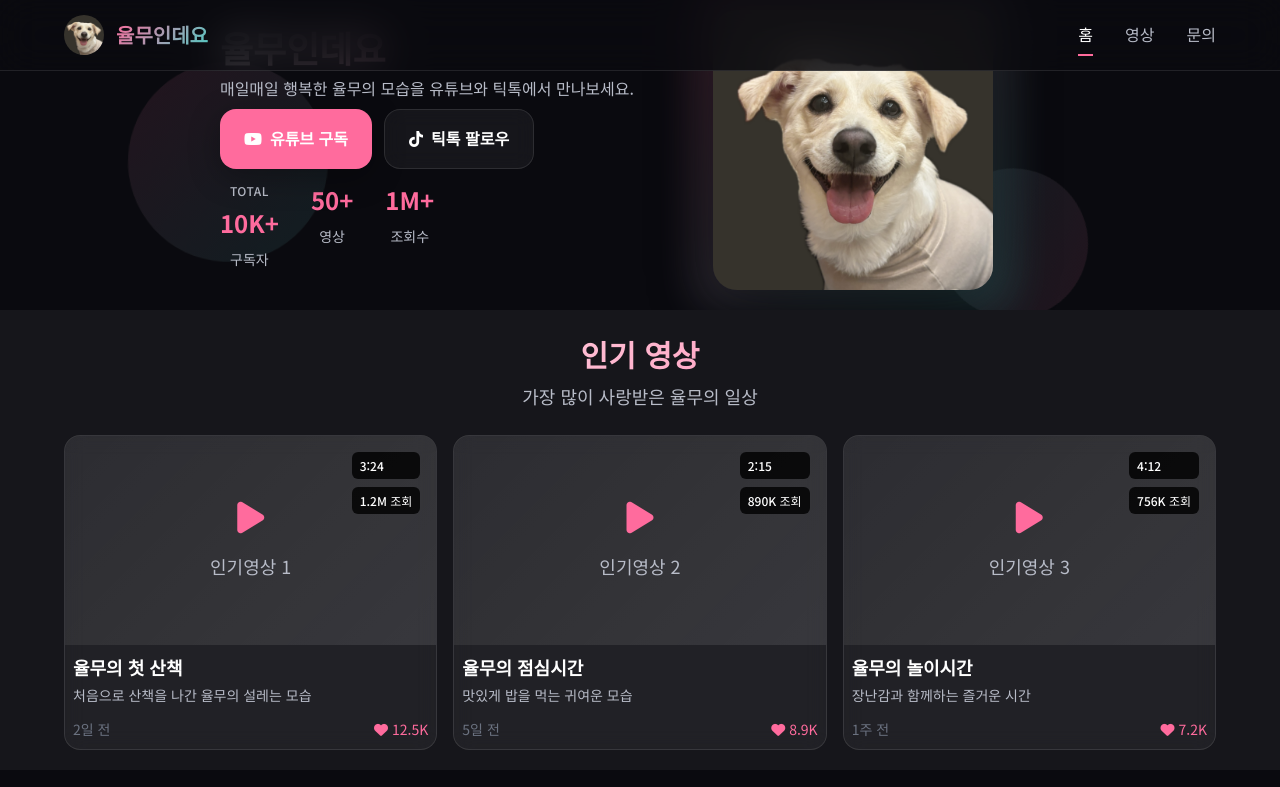
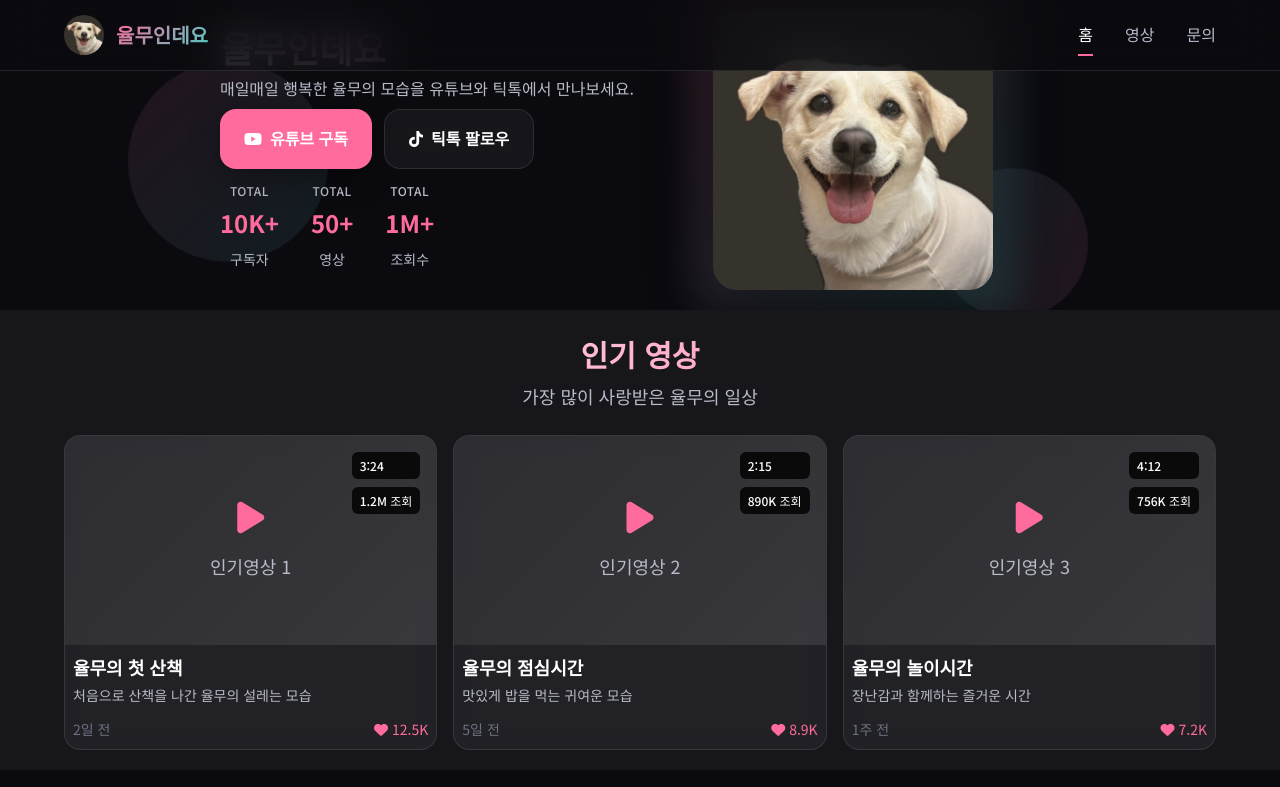
Before and after one commit to ddongraemon/iam_yulmoo, a plain HTML site: page index.html in a window 1280 px wide. Shown: the top 787 px of the page. Drawn offline with Linux system fonts and the light colour scheme.

Commit message:
Align all hero stats to same height: add 'Total' labels to 50+ videos and 1M+ views for consistent structure

```diff
--- a/index.html
+++ b/index.html
@@ -71,10 +71,12 @@
                         <span class="stat-label">구독자</span>
                     </div>
                     <div class="stat-item">
+                        <span class="stat-total">Total</span>
                         <span class="stat-number">50+</span>
                         <span class="stat-label">영상</span>
                     </div>
                     <div class="stat-item">
+                        <span class="stat-total">Total</span>
                         <span class="stat-number">1M+</span>
                         <span class="stat-label">조회수</span>
                     </div>
```
